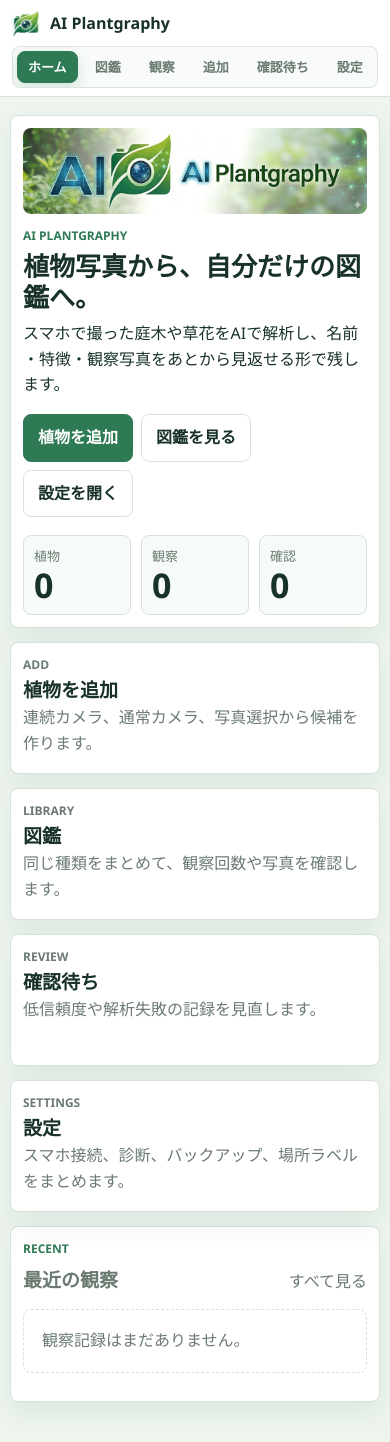
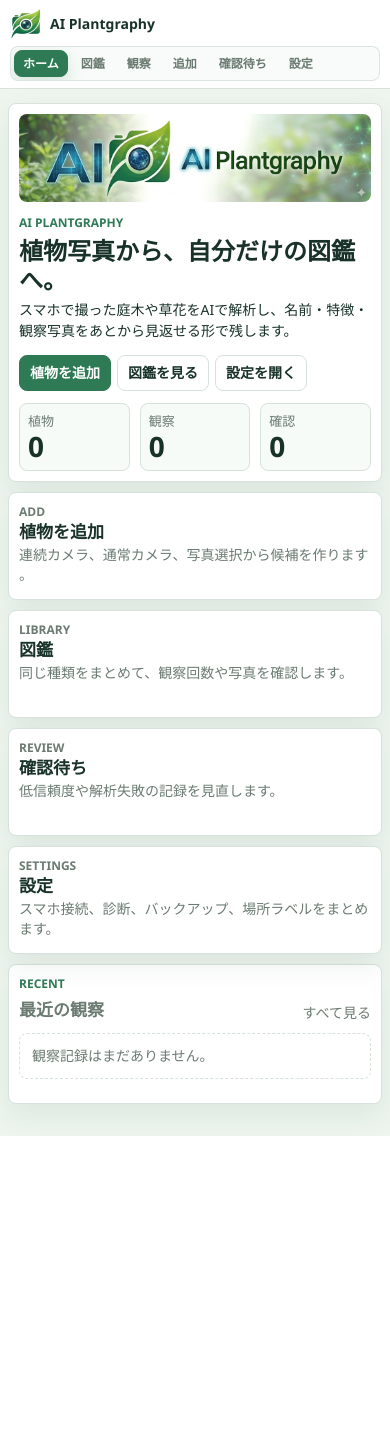
Before and after one commit to harunamitrader/AI-Plantgraphy, a FastAPI app: page / in a window 390 px wide. After the commit the page ends 1136 px from the top, so only its background shows below. Run offline with FastAPI, Linux system fonts and the light colour scheme; data that the repository does not hold is empty.

Commit message:
Compact UI and repair image paths

```diff
--- a/server/app/main.py
+++ b/server/app/main.py
@@ -535,10 +535,17 @@ def media_url(path_value: str | None) -> str:
     try:
         relative = path.relative_to(IMAGE_DIR)
     except ValueError:
-        try:
-            relative = path.relative_to(PROJECT_DIR)
-        except ValueError:
-            return ""
+        parts = path.parts
+        relative = None
+        for index in range(len(parts) - 1):
+            if parts[index].lower() == "images" and index > 0 and parts[index - 1].lower() == "data":
+                relative = Path(*parts[index + 1 :])
+                break
+        if relative is None:
+            try:
+                relative = path.relative_to(PROJECT_DIR)
+            except ValueError:
+                return ""
     return "/media/" + "/".join(relative.parts)
 
 
--- a/server/app/web/static/service-worker.js
+++ b/server/app/web/static/service-worker.js
@@ -1,10 +1,10 @@
-const CACHE_NAME = 'ai-plantgraphy-v1';
+const CACHE_NAME = 'ai-plantgraphy-v3';
 const CORE_ASSETS = [
   '/',
   '/plants',
   '/upload',
   '/settings',
-  '/static/style.css',
+  '/static/style.css?v=20260422-compact2',
   '/static/app.js',
   '/static/manifest.webmanifest',
   '/static/brand/ai-plantgraphy-icon.png',
--- a/server/app/web/static/style.css
+++ b/server/app/web/static/style.css
@@ -22,7 +22,8 @@ body {
   background: var(--page);
   color: var(--ink);
   font-family: "Segoe UI", system-ui, sans-serif;
-  line-height: 1.6;
+  font-size: 14px;
+  line-height: 1.45;
 }
 
 body.modal-open {
@@ -41,8 +42,8 @@ a {
   display: flex;
   align-items: center;
   justify-content: space-between;
-  gap: 14px;
-  padding: 12px 18px;
+  gap: 10px;
+  padding: 8px 14px;
   border-bottom: 1px solid var(--line);
   background: rgba(255, 255, 255, 0.92);
   backdrop-filter: blur(12px);
@@ -53,30 +54,32 @@ a {
 .brand {
   display: inline-flex;
   align-items: center;
-  gap: 10px;
+  gap: 8px;
   flex: 0 0 auto;
   white-space: nowrap;
   font-weight: 800;
 }
 
 .brand img {
-  width: 28px;
-  height: 28px;
+  width: 32px !important;
+  height: 32px !important;
+  max-width: 32px;
+  max-height: 32px;
   border-radius: 6px;
   object-fit: cover;
 }
 
 .nav {
   display: flex;
-  gap: 7px;
-  padding: 4px;
+  gap: 5px;
+  padding: 3px;
   border: 1px solid rgba(215, 226, 219, 0.85);
   border-radius: 8px;
   background: rgba(247, 251, 248, 0.86);
   max-width: 100%;
   overflow-x: auto;
   color: var(--muted);
-  font-size: 14px;
+  font-size: 13px;
   font-weight: 700;
   scrollbar-width: none;
   min-width: 0;
@@ -89,7 +92,7 @@ a {
 .nav a {
   flex: 0 0 auto;
   min-width: max-content;
-  padding: 7px 11px;
+  padding: 6px 9px;
   border: 1px solid transparent;
   border-radius: 8px;
   line-height: 1.1;
@@ -113,7 +116,7 @@ a {
   width: min(1120px, 100%);
   max-width: 100%;
   margin: 0 auto;
-  padding: 18px 16px 48px;
+  padding: 12px 14px 36px;
 }
 
 .page-hero > *,
@@ -141,10 +144,10 @@ a {
 .observation-hero {
   display: grid;
   grid-template-columns: minmax(0, 1fr) minmax(280px, 420px);
-  gap: 18px;
+  gap: 12px;
   align-items: stretch;
-  margin: 6px 0 14px;
-  padding: 20px;
+  margin: 4px 0 10px;
+  padding: 14px;
   border: 1px solid var(--line);
   border-radius: 8px;
   background: var(--panel);
@@ -182,13 +185,13 @@ a {
 .dashboard-stats div {
   display: grid;
   align-content: center;
-  min-height: 104px;
-  padding: 14px;
+  min-height: 78px;
+  padding: 10px;
   background: #f7fbf8;
 }
 
 .home-hero .dashboard-stats div {
-  min-height: 86px;
+  min-height: 70px;
 }
 
 .hero-brand-image {
@@ -211,13 +214,13 @@ a {
 }
 
 .dashboard-stats strong {
-  font-size: 34px;
+  font-size: 28px;
   line-height: 1.1;
 }
 
 .panel {
-  margin-top: 14px;
-  padding: 16px;
+  margin-top: 10px;
+  padding: 12px;
   box-shadow: var(--shadow);
 }
 
@@ -238,27 +241,27 @@ p {
 }
 
 h1 {
-  margin-bottom: 8px;
-  font-size: 30px;
+  margin-bottom: 6px;
+  font-size: 26px;
   line-height: 1.2;
 }
 
 h2 {
   margin-bottom: 0;
-  font-size: 20px;
+  font-size: 18px;
 }
 
 h3 {
-  margin-bottom: 6px;
-  font-size: 18px;
+  margin-bottom: 4px;
+  font-size: 16px;
 }
 
 .section-title {
   display: flex;
   align-items: end;
   justify-content: space-between;
-  gap: 12px;
-  margin-bottom: 14px;
+  gap: 8px;
+  margin-bottom: 10px;
   color: var(--muted);
 }
 
@@ -364,21 +367,21 @@ h3 {
 
 .activity-list {
   display: grid;
-  gap: 10px;
+  gap: 8px;
 }
 
 .record-list {
   display: grid;
-  gap: 12px;
+  gap: 10px;
 }
 
 .activity-row {
   display: grid;
-  grid-template-columns: 60px 1fr;
-  gap: 10px;
+  grid-template-columns: 54px 1fr;
+  gap: 8px;
   align-items: center;
-  min-height: 76px;
-  padding: 8px;
+  min-height: 66px;
+  padding: 6px;
   border: 1px solid var(--line);
   border-radius: 8px;
   background: #fff;
@@ -475,22 +478,22 @@ h3 {
 
 .facts {
   display: grid;
-  grid-template-columns: repeat(auto-fit, minmax(180px, 1fr));
-  gap: 10px;
-  margin: 18px 0;
+  grid-template-columns: repeat(auto-fit, minmax(160px, 1fr));
+  gap: 8px;
+  margin: 10px 0;
 }
 
 .connect-grid {
   display: grid;
   grid-template-columns: repeat(2, minmax(0, 1fr));
-  gap: 14px;
+  gap: 10px;
 }
 
 .settings-grid,
 .home-grid {
   display: grid;
   grid-template-columns: repeat(2, minmax(0, 1fr));
-  gap: 14px;
+  gap: 10px;
 }
 
 .home-grid {
@@ -500,7 +503,7 @@ h3 {
 .home-link {
   display: block;
   margin-top: 0;
-  min-height: 132px;
+  min-height: 108px;
 }
 
 .home-link p {
@@ -778,20 +781,20 @@ h3 {
 .hero-actions {
   display: flex;
   flex-wrap: wrap;
-  gap: 8px;
+  gap: 6px;
 }
 
 pre {
   overflow-x: auto;
-  padding: 16px;
+  padding: 10px;
   border: 1px solid var(--line);
   border-radius: 8px;
   background: #fff;
 }
 
 .raw-json {
-  margin-top: 18px;
-  padding: 14px;
+  margin-top: 10px;
+  padding: 10px;
   border: 1px solid var(--line);
   border-radius: 8px;
   background: #fff;
@@ -803,26 +806,26 @@ pre {
 }
 
 .empty {
-  padding: 18px;
+  padding: 12px;
   border: 1px dashed var(--line);
   border-radius: 8px;
   color: var(--muted);
 }
 
 .error {
-  padding: 16px;
+  padding: 12px;
   border-left: 4px solid var(--coral);
   background: #fff;
 }
 
 .actions {
-  margin-top: 18px;
+  margin-top: 12px;
 }
 
 .action-form {
   display: grid;
   grid-template-columns: minmax(180px, 1fr) auto;
-  gap: 10px;
+  gap: 8px;
   align-items: end;
 }
 
@@ -1157,8 +1160,8 @@ pre {
 }
 
 .btn {
-  min-height: 42px;
-  padding: 10px 14px;
+  min-height: 36px;
+  padding: 7px 10px;
   border: 1px solid var(--line);
   border-radius: 8px;
   background: #fff;
@@ -1285,7 +1288,7 @@ pre {
   }
 
   h1 {
-    font-size: 28px;
+    font-size: 25px;
   }
 }
 
@@ -1293,18 +1296,18 @@ pre {
   .site-header {
     display: grid;
     grid-template-columns: 1fr;
-    gap: 8px;
-    padding: 10px 12px 8px;
+    gap: 6px;
+    padding: 8px 10px 7px;
   }
 
   .nav {
     width: 100%;
-    gap: 6px;
-    font-size: 13px;
+    gap: 4px;
+    font-size: 12px;
   }
 
   .nav a {
-    padding: 8px 10px;
+    padding: 6px 8px;
   }
 
   .hero-brand-image {
@@ -1313,21 +1316,21 @@ pre {
   }
 
   .page {
-    padding: 12px 10px 40px;
+    padding: 10px 8px 32px;
   }
 
   .page-hero,
   .dashboard,
   .panel {
-    padding: 12px;
+    padding: 10px;
   }
 
   h1 {
-    font-size: 26px;
+    font-size: 24px;
   }
 
   h2 {
-    font-size: 19px;
+    font-size: 17px;
   }
 
   .dashboard-stats,
@@ -1342,26 +1345,26 @@ pre {
   }
 
   .home-hero .dashboard-stats div {
-    min-height: 74px;
-    padding: 10px;
+    min-height: 64px;
+    padding: 8px;
   }
 
   .activity-row {
-    grid-template-columns: 56px 1fr;
+    grid-template-columns: 52px 1fr;
   }
 
   .activity-row img {
-    height: 56px;
+    height: 52px;
   }
 
   .record-card {
-    grid-template-columns: 84px 1fr;
-    min-height: 104px;
+    grid-template-columns: 78px 1fr;
+    min-height: 94px;
   }
 
   .record-card img {
-    width: 84px;
-    height: 84px;
+    width: 78px;
+    height: 78px;
   }
 
   .action-form {
--- a/server/app/web/templates/base.html
+++ b/server/app/web/templates/base.html
@@ -8,12 +8,12 @@
     <link rel="manifest" href="/static/manifest.webmanifest">
     <link rel="icon" href="/static/icons/icon-192.png">
     <link rel="apple-touch-icon" href="/static/icons/icon-192.png">
-    <link rel="stylesheet" href="/static/style.css">
+    <link rel="stylesheet" href="/static/style.css?v=20260422-compact2">
   </head>
   <body>
     {% set current_path = request.url.path %}
     <header class="site-header">
-      <a class="brand" href="/"><img src="/static/brand/ai-plantgraphy-icon.png" alt="">AI Plantgraphy</a>
+      <a class="brand" href="/"><img src="/static/brand/ai-plantgraphy-icon.png" alt="" width="32" height="32">AI Plantgraphy</a>
       <nav class="nav">
         <a href="/" class="{% if current_path == '/' %}is-current{% endif %}">ホーム</a>
         <a href="/plants" class="{% if current_path == '/plants' or current_path.startswith('/plants/') %}is-current{% endif %}">図鑑</a>
```
Also changed, not shown: other parts of server/app/web/static/style.css (+74 -74 lines), server/app/db.py (+29 -1 lines).
